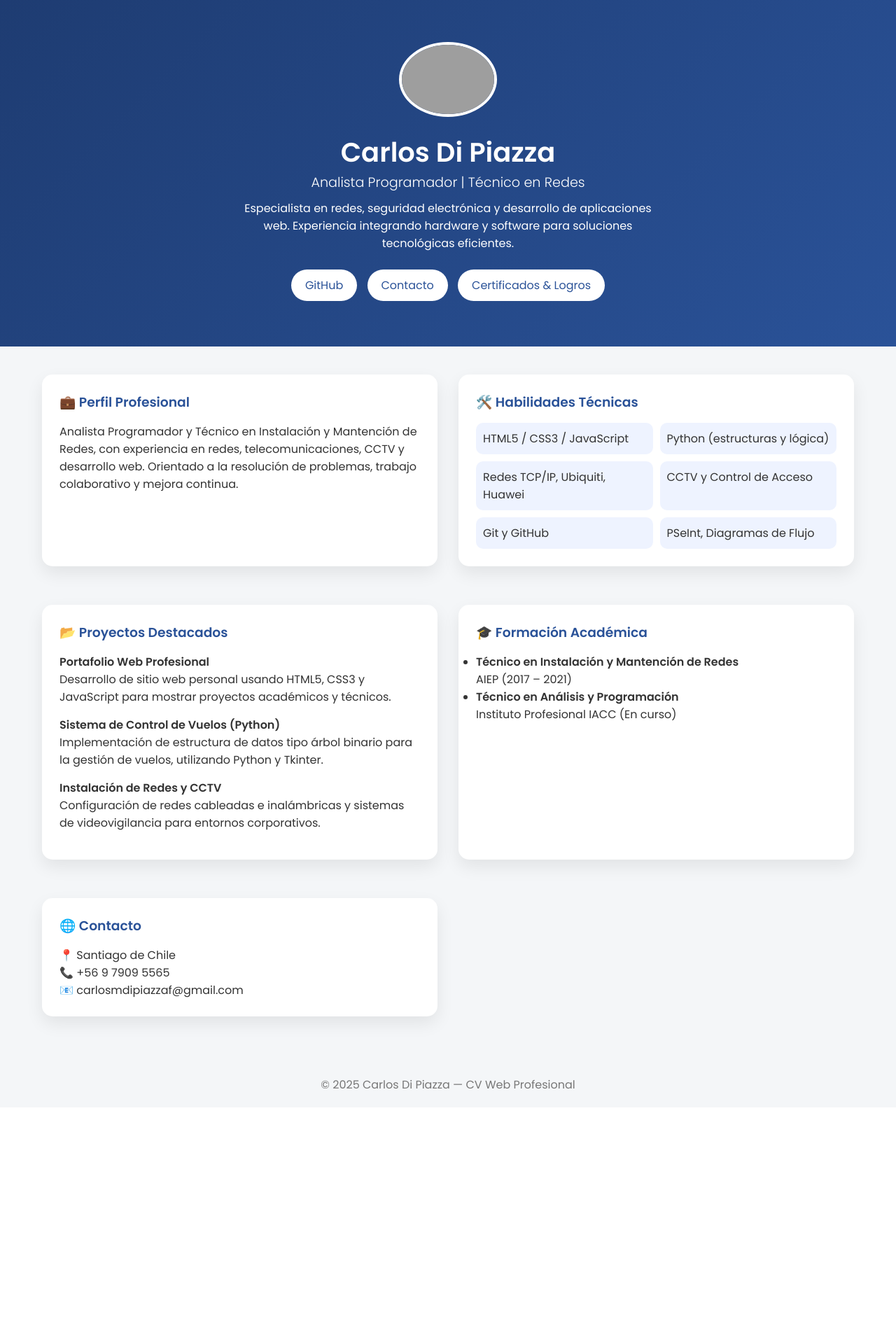
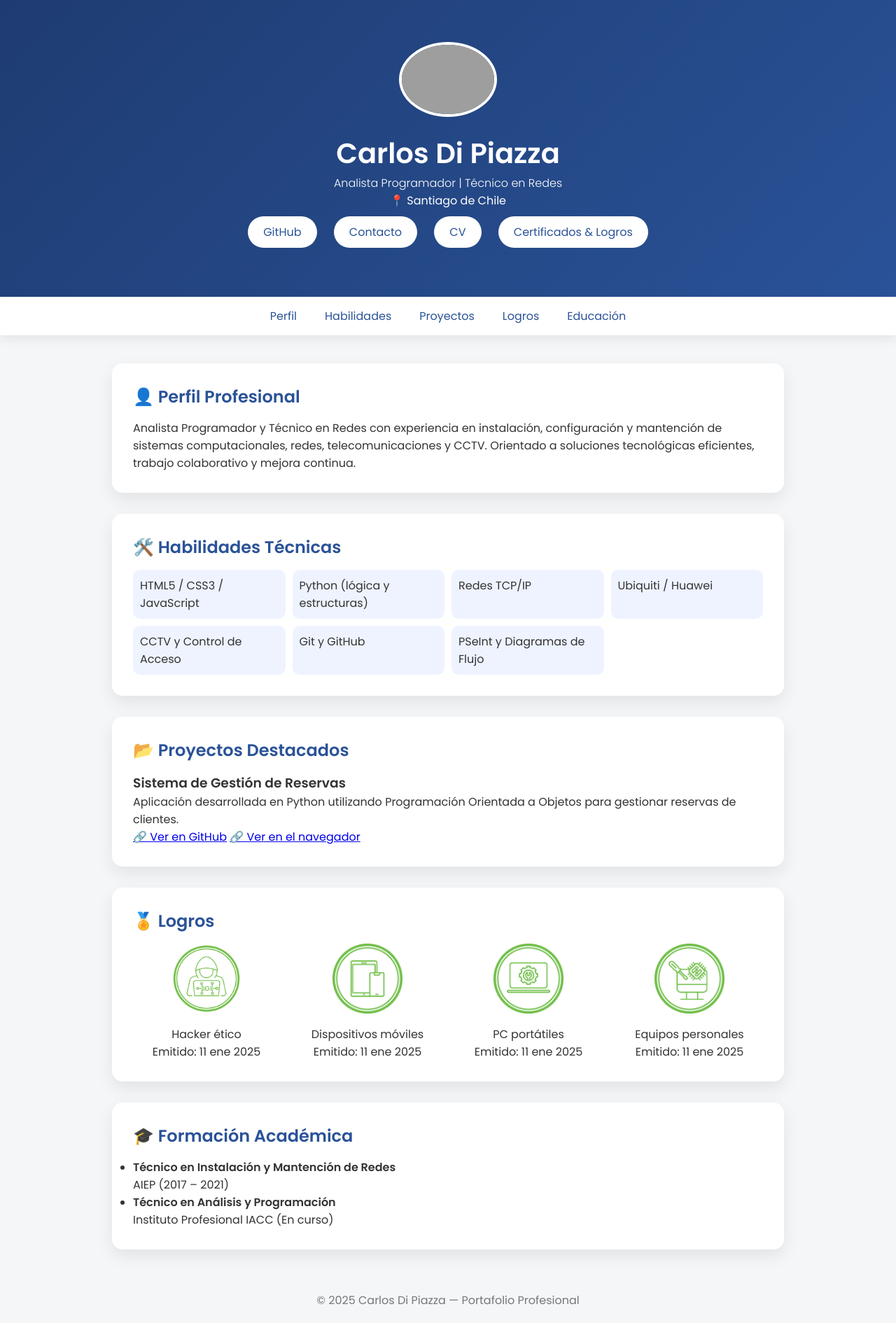
Before and after one commit to carlosdp521-hub/portafoliodecarlosdipiazza, a PHP site: page / in a window 1280 px wide. Shown: the whole page at 70% size. Before the commit the page ends 1556 px from the top, so only its background shows below. Run offline with PHP 8.4, Linux system fonts and the light colour scheme; grey boxes are pictures that could not be loaded.

Commit message:
Add files via upload
Signed-off-by: carlosdp521-hub <carlosdp521@gmail.com>

```diff
--- a/certificados&logros.html
+++ b/certificados&logros.html
@@ -9,7 +9,7 @@
     <link href="https://fonts.googleapis.com/css2?family=Poppins:wght@300;400;600&display=swap" rel="stylesheet">
 
     <!-- CSS -->
-    <link rel="stylesheet" href="contenidos/css/styles.css">
+    <link rel="stylesheet" href="contenidos/css/styles-2.css">
 </head>
 <body>
 
--- a/contenidos/css/styles.css
+++ b/contenidos/css/styles.css
@@ -10,40 +10,33 @@ body {
     color: #333;
 }
 
+/* HERO */
 .hero {
     background: linear-gradient(135deg, #1e3c72, #2a5298);
     color: #fff;
+    text-align: center;
     padding: 60px 20px;
-    text-align: center;
 }
 
 .hero img {
     width: 140px;
     border-radius: 50%;
+    border: 4px solid #fff;
     margin-bottom: 15px;
-    border: 4px solid #fff;
 }
 
 .hero h1 {
-    font-size: 2.4rem;
-    font-weight: 600;
+    font-size: 2.5rem;
 }
 
-.hero h2 {
-    font-size: 1.2rem;
+.subtitle {
     font-weight: 300;
-    margin-bottom: 10px;
-}
-
-.hero p {
-    max-width: 600px;
-    margin: 0 auto 20px;
 }
 
 .hero-buttons a {
     display: inline-block;
-    margin: 5px;
-    padding: 10px 20px;
+    margin: 10px;
+    padding: 10px 22px;
     background: #fff;
     color: #2a5298;
     border-radius: 25px;
@@ -56,8 +49,33 @@ body {
     background: #dce6ff;
 }
 
+/* NAV */
+.navbar {
+    background: #fff;
+    box-shadow: 0 5px 15px rgba(0,0,0,0.08);
+}
+
+.navbar ul {
+    display: flex;
+    justify-content: center;
+    list-style: none;
+}
+
+.navbar li a {
+    padding: 15px 20px;
+    display: block;
+    color: #2a5298;
+    text-decoration: none;
+    font-weight: 500;
+}
+
+.navbar li a:hover {
+    background: #eef3ff;
+}
+
+/* MAIN */
 main {
-    max-width: 900px;
+    max-width: 1000px;
     margin: 40px auto;
     padding: 0 20px;
 }
@@ -65,17 +83,19 @@ main {
 .card {
     background: #fff;
     border-radius: 15px;
-    padding: 25px;
-    margin-bottom: 25px;
+    padding: 30px;
+    margin-bottom: 30px;
     box-shadow: 0 10px 25px rgba(0,0,0,0.08);
-    animation: fadeIn 0.8s ease;
+    opacity: 0;
+    transform: translateY(20px);
 }
 
-.card h3 {
+.card h2 {
+    color: #2a5298;
     margin-bottom: 15px;
-    color: #2a5298;
 }
 
+/* SKILLS */
 .skills {
     display: grid;
     grid-template-columns: repeat(auto-fit, minmax(200px, 1fr));
@@ -89,120 +109,37 @@ main {
     list-style: none;
 }
 
-.project {
-    margin-bottom: 15px;
+/* CERTIFICADOS */
+.cert-grid {
+    display: grid;
+    grid-template-columns: repeat(auto-fit, minmax(200px, 1fr));
+    gap: 20px;
 }
 
+.cert {
+    text-align: center;
+}
+
+.cert img {
+    max-width: 100px;
+    margin-bottom: 10px;
+}
+
+/* FOOTER */
 footer {
     text-align: center;
     padding: 20px;
     color: #777;
 }
 
-@keyframes fadeIn {
-    from {
-        opacity: 0;
-        transform: translateY(15px);
-    }
-    to {
-        opacity: 1;
-        transform: translateY(0);
+/* RESPONSIVE */
+@media (max-width: 768px) {
+    .navbar ul {
+        flex-direction: column;
     }
 }
-
-/* ===== MAIN ===== */
-main {
-    max-width: 1200px;
-    margin: auto;
-    padding: 40px 20px;
-    display: grid;
-    grid-template-columns: 1fr 1fr;
-    gap: 30px;
-}
-
-section {
-    background: white;
-    padding: 25px;
-    border-radius: 14px;
-    box-shadow: 0 6px 15px rgba(0,0,0,.1);
-}
-
-#insignias {
-    grid-column: span 2;
-}
-
-/* ===== BADGES ===== */
-.badge-category {
-    margin: 30px 0 15px;
-    border-left: 6px solid #1f3c88;
-    padding-left: 10px;
-}
-
-.badges-container {
-    display: grid;
-    grid-template-columns: repeat(auto-fit,minmax(220px,1fr));
-    gap: 20px;
-}
-
-.badge-card {
-    background: #f9fafc;
-    padding: 18px;
-    text-align: center;
-    border-radius: 12px;
-    transition: transform .3s;
-}
-
-.badge-card:hover {
-    transform: translateY(-5px);
-}
-
-.badge-card img {
-    width: 110px;
-    margin-bottom: 12px;
-}
-
-.badge-card.small img {
-    width: 80px;
-}
-
-/* ===== FILTER ===== */
-.filters {
-    text-align: center;
-    margin-bottom: 20px;
-}
-
-.filters button {
-    margin: 4px;
-    padding: 7px 14px;
-    background: #1f3c88;
-    color: white;
-    border: none;
-    border-radius: 6px;
-    cursor: pointer;
-}
-
-* ===== MOBILE ===== */
-@media (max-width: 768px) {
-
-    main {
-        grid-template-columns: 1fr;
-    }
-
-    #insignias {
-        grid-column: span 1;
-    }
-
-    nav ul {
-        display: none;
-        flex-direction: column;
-        background: #1f3c88;
-        position: absolute;
-        top: 55px;
-        left: 0;
-        width: 100%;
-    }
-
-    nav ul.show {
-        display: flex;
+@media (max-width: 480px) {
+    .hero h1 {
+        font-size: 2rem;
     }
 }
--- a/contenidos/js/script.js
+++ b/contenidos/js/script.js
@@ -32,3 +32,18 @@ filterButtons.forEach(btn => {
     });
 });
 /* ===== FIN FILTRO INSIGNIAS ===== */
+
+document.addEventListener("DOMContentLoaded", () => {
+    const cards = document.querySelectorAll(".card");
+
+    const observer = new IntersectionObserver(entries => {
+        entries.forEach(entry => {
+            if (entry.isIntersecting) {
+                entry.target.style.opacity = "1";
+                entry.target.style.transform = "translateY(0)";
+            }
+        });
+    }, { threshold: 0.2 });
+
+    cards.forEach(card => observer.observe(card));
+});
--- a/index.html
+++ b/index.html
@@ -3,7 +3,7 @@
 <head>
     <meta charset="UTF-8">
     <meta name="viewport" content="width=device-width, initial-scale=1.0">
-    <title>Carlos Di Piazza | CV Web</title>
+    <title>Carlos Di Piazza | Portafolio Profesional</title>
 
     <!-- Google Fonts -->
     <link href="https://fonts.googleapis.com/css2?family=Poppins:wght@300;400;600&display=swap" rel="stylesheet">
@@ -13,77 +13,112 @@
 </head>
 <body>
 
+<!-- ================= HEADER ================= -->
 <header class="hero">
-    <div class="hero-content">
-        <img src="contenidos/img/perfil.jpg" alt="Carlos Di Piazza">
+    <img src="assets/img/perfil.jpg" alt="Carlos Di Piazza">
     <h1>Carlos Di Piazza</h1>
-        <h2>Analista Programador | Técnico en Redes</h2>
-        <p>
-            Especialista en redes, seguridad electrónica y desarrollo de aplicaciones web.
-            Experiencia integrando hardware y software para soluciones tecnológicas eficientes.
-        </p>
+    <p class="subtitle">Analista Programador | Técnico en Redes</p>
+    <p class="location">📍 Santiago de Chile</p>
 
     <div class="hero-buttons">
         <a href="https://github.com/carlosdp521-hub" target="_blank">GitHub</a>
         <a href="mailto:carlosmdipiazzaf@gmail.com">Contacto</a>
+        <a href="contenidos/CV/CarlosDiPiazza.pdf">CV</a>
         <a href="certificados&logros.html">Certificados & Logros</a>
-        </div>
     </div>
 </header>
 
+<!-- ================= NAV ================= -->
+<nav class="navbar">
+    <ul>
+        <li><a href="#perfil">Perfil</a></li>
+        <li><a href="#habilidades">Habilidades</a></li>
+        <li><a href="#proyectos">Proyectos</a></li>
+        <li><a href="#certificados">Logros</a></li>
+        <li><a href="#educacion">Educación</a></li>
+    </ul>
+</nav>
+
+<!-- ================= MAIN ================= -->
 <main>
 
-<section class="card">
-    <h3>💼 Perfil Profesional</h3>
+<section id="perfil" class="card">
+    <h2>👤 Perfil Profesional</h2>
     <p>
-        Analista Programador y Técnico en Instalación y Mantención de Redes, con experiencia en
-        redes, telecomunicaciones, CCTV y desarrollo web. Orientado a la resolución de problemas,
+        Analista Programador y Técnico en Redes con experiencia en instalación,
+        configuración y mantención de sistemas computacionales, redes,
+        telecomunicaciones y CCTV. Orientado a soluciones tecnológicas eficientes,
         trabajo colaborativo y mejora continua.
     </p>
 </section>
 
-<section class="card">
-    <h3>🛠️ Habilidades Técnicas</h3>
+<section id="habilidades" class="card">
+    <h2>🛠️ Habilidades Técnicas</h2>
     <ul class="skills">
         <li>HTML5 / CSS3 / JavaScript</li>
-        <li>Python (estructuras y lógica)</li>
-        <li>Redes TCP/IP, Ubiquiti, Huawei</li>
+        <li>Python (lógica y estructuras)</li>
+        <li>Redes TCP/IP</li>
+        <li>Ubiquiti / Huawei</li>
         <li>CCTV y Control de Acceso</li>
         <li>Git y GitHub</li>
-        <li>PSeInt, Diagramas de Flujo</li>
+        <li>PSeInt y Diagramas de Flujo</li>
     </ul>
 </section>
 
-<section class="card">
-    <h3>📂 Proyectos Destacados</h3>
+<section id="proyectos" class="card">
+    <h2>📂 Proyectos Destacados</h2>
 
-    <div class="project">
-        <h4>Portafolio Web Profesional</h4>
+    <article class="project">
+
+    </article>
+
+    <article class="project">
+
+    </article>
+
+    <article class="project">
+        <h3>Sistema de Gestión de Reservas</h3>
         <p>
-            Desarrollo de sitio web personal usando HTML5, CSS3 y JavaScript para mostrar
-            proyectos académicos y técnicos.
+            Aplicación desarrollada en Python utilizando Programación Orientada a
+            Objetos para gestionar reservas de clientes.
         </p>
+        <a href="https://github.com/carlosdp521-hub/portafoliodecarlosdipiazza/tree/main/Proyectos/Gestion-reservas" target="_blank">🔗 Ver en GitHub</a>
+        <a href="Proyectos/Gestion-reservas/frontend/index.html" target="_blank">🔗 Ver en el navegador</a>
+    </article>
+</section>
+
+<section id="certificados" class="card">
+    <h2>🏅 Logros</h2>
+
+    <div class="cert-grid">
+        <div class="cert">
+            <img src="contenidos/img/Hacker etico.png" alt="Insignia Digital">
+            <p>Hacker ético</p>
+            <p>Emitido: 11 ene 2025</p>
         </div>
 
-    <div class="project">
-        <h4>Sistema de Control de Vuelos (Python)</h4>
-        <p>
-            Implementación de estructura de datos tipo árbol binario para la gestión de vuelos,
-            utilizando Python y Tkinter.
-        </p>
+        <div class="cert">
+            <img src="contenidos/img/Dispositivos-moviles.png" alt="Insignia Digital">
+            <p>Dispositivos móviles</p>
+            <p>Emitido: 11 ene 2025</p>
         </div>
 
-    <div class="project">
-        <h4>Instalación de Redes y CCTV</h4>
-        <p>
-            Configuración de redes cableadas e inalámbricas y sistemas de videovigilancia
-            para entornos corporativos.
-        </p>
+        <div class="cert">
+            <img src="contenidos/img/PC-portatiles.png" alt="Insignia Digital">
+            <p>PC portátiles</p>
+            <p>Emitido: 11 ene 2025</p>
+        </div>
+
+        <div class="cert">
+            <img src="contenidos/img/Equipos-personales.png" alt="Insignia Digital">
+            <p>Equipos personales</p>
+            <p>Emitido: 11 ene 2025</p>
+        </div>
     </div>
 </section>
 
-<section class="card">
-    <h3>🎓 Formación Académica</h3>
+<section id="educacion" class="card">
+    <h2>🎓 Formación Académica</h2>
     <ul>
         <li>
             <strong>Técnico en Instalación y Mantención de Redes</strong><br>
@@ -96,19 +131,11 @@
     </ul>
 </section>
 
-<section class="card">
-    <h3>🌐 Contacto</h3>
-    <p>
-        📍 Santiago de Chile<br>
-        📞 +56 9 7909 5565<br>
-        📧 carlosmdipiazzaf@gmail.com
-    </p>
-</section>
-
 </main>
 
+<!-- ================= FOOTER ================= -->
 <footer>
-    <p>© 2025 Carlos Di Piazza — CV Web Profesional</p>
+    <p>© 2025 Carlos Di Piazza — Portafolio Profesional</p>
 </footer>
 
 <script src="contenidos/js/script.js"></script>
```
Also changed, not shown: Proyectos/Gestion-reservas/frontend/index.html (added, +23 -0 lines), Proyectos/Gestion-reservas/frontend/script.js (added, +28 -0 lines), Proyectos/Gestion-reservas/frontend/styles.css (added, +134 -0 lines), contenidos/css/styles-2.css (added, +200 -0 lines), Proyectos/Gestion-reservas/backend/requirements.txt (added), contenidos/img/Hacker etico.png (added), 3 other files. Lines whose indentation alone changed are shown as unchanged.
